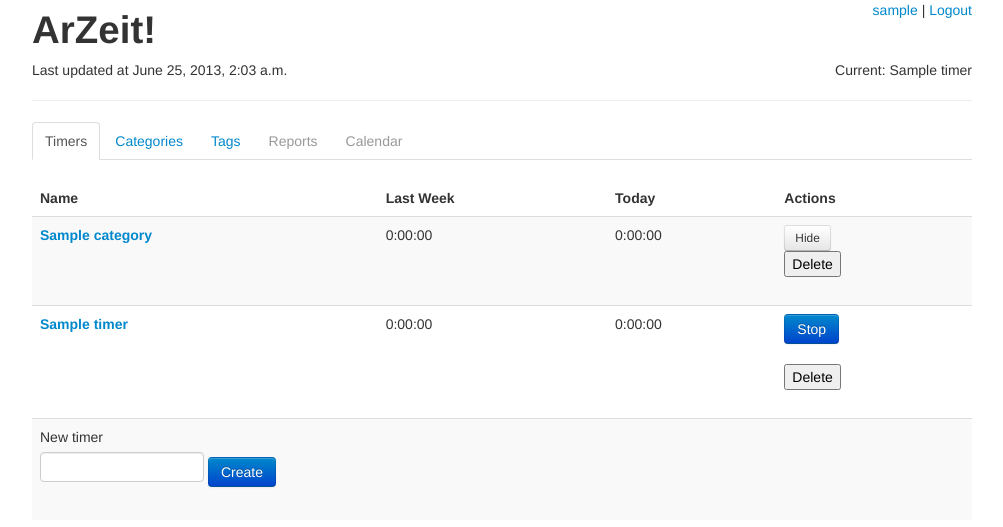
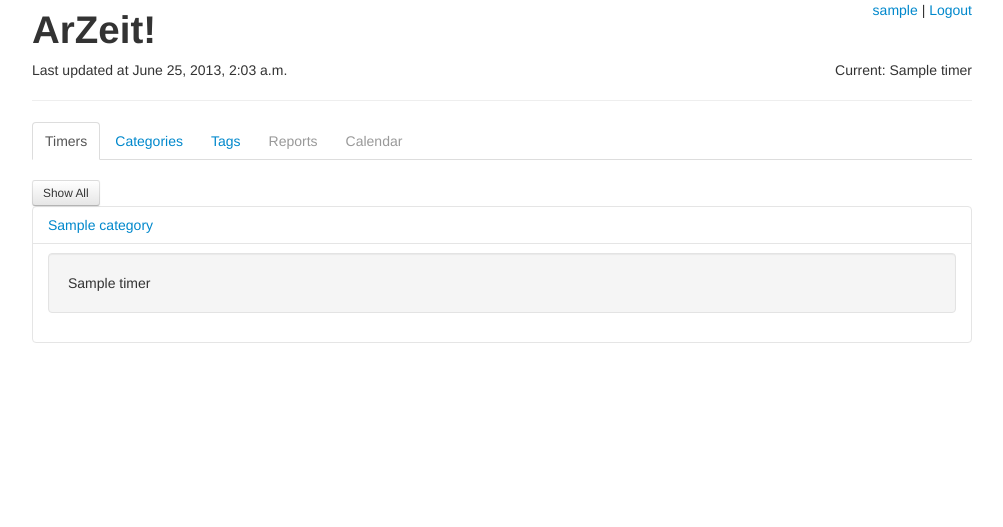
Before and after one commit to peap/djarzeit, a Django app: page /timers/ in a window 1280 px wide. Shown: the top 527 px of the page, without its empty margins (138-1141 px from the left). Run offline with Django 3.2, Linux system fonts and the light colour scheme; a user stored in the database is signed in; tables that the repository leaves empty hold one stand-in row (values such as "Sample post"); some libraries are stand-ins or nearby versions.

Commit message:
adding accordion to timers listing

```diff
--- /dev/null
+++ b/djarzeit/templates/timers/listing.html
@@ -0,0 +1,26 @@
+<div class="accordion-group">
+    <div class="accordion-heading">
+        <a class="accordion-toggle" data-toggle="collapse" data-parent="accordion{{ cat.id }}"
+           href="#accordion_category_{{ cat.id }}">
+            {{ cat.name }}
+        </a>
+    </div>
+    <div id="accordion_category_{{ cat.id }}" class="accordion-body collapse in">
+        <div class="accordion-inner">
+            {% if cat.category_set.all %}
+                <div class="accordion" id="accordion{{ cat.id }}">
+                {% with template_name='timers/listing.html' %}
+                    {% for subcat in cat.category_set.all %}
+                        {% include template_name with cat=subcat %}
+                    {% endfor %}
+                {% endwith %}
+                </div>
+            {% endif %}
+            {% for timer in cat.timer_set.all %}
+                <div class="well">
+                    {{ timer.name }}
+                </div>
+            {% endfor %}
+        </div>
+    </div>
+</div>
--- a/djarzeit/templates/timers/timers.html
+++ b/djarzeit/templates/timers/timers.html
@@ -7,6 +7,16 @@
 
 {% block arzeit_content %}
 
+<div>
+    <button class="btn btn-small" id="toggle_all">Show All</button>
+</div>
+{% for cat in root_categories %}
+    <div class="accordion" id="accordion{{ cat.id }}">
+        {% include 'timers/listing.html' %}
+    </div>
+{% endfor %}
+
+{% comment %}
 <table class="table table-striped">
     <thead>
         <tr>
@@ -87,5 +97,6 @@
         {% endfor %}
     </tbody>
 </table>
+{% endcomment %}
 
 {% endblock %}
--- a/timers/views.py
+++ b/timers/views.py
@@ -18,10 +18,10 @@ class TimersContext(ArZeitContext):
 
 @login_required
 def timers(request):
-    categories = Category.objects.filter(user=request.user.id)
+    root_categories = Category.objects.filter(user=request.user.id, parent=None)
     active_timers = Timer.objects.filter(category__user=request.user.id, active=True)
     context = TimersContext(request, {
-        'categories': categories,
+        'root_categories': root_categories,
         'active_timers': active_timers,
     })
     return render_to_response('timers/timers.html', {}, context)
```
